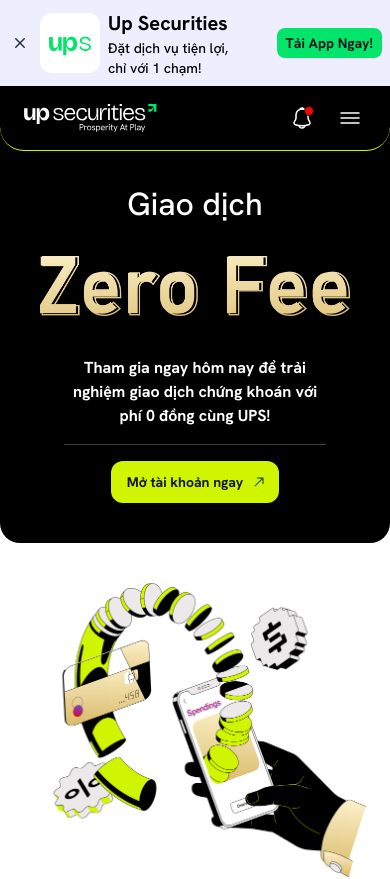
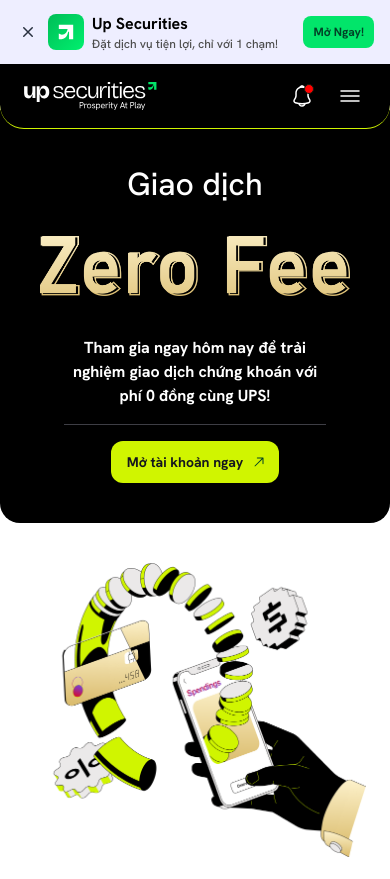
Before and after one commit to Capi-Agency/Capi-x-UPS, a Next.js app: page /bieu-phi in a window 390 px wide. Shown: the top 879 px of the page. Built offline with nearby package versions, Linux system fonts and the light colour scheme; no server answers.

Commit message:
update btn get app

```diff
--- a/src/app/MainLayout.tsx
+++ b/src/app/MainLayout.tsx
@@ -10,7 +10,7 @@
     <ThemeProvider attribute="class" defaultTheme="light" enableSystem>
       <TheHeader isOpen={isOpen} setIsOpen={setIsOpen} />
       <div
-        className={`${isOpen ? 'pt-[130px]' : 'pt-[45px]'} md:pt-14 lg:pt-16 xl:pt-[70px]`}
+        className={`${isOpen ? 'pt-[110px]' : 'pt-[45px]'} md:pt-14 lg:pt-16 xl:pt-[70px]`}
       >
         {children}
       </div>
--- a/src/components/common/btn-get-app/page.tsx
+++ b/src/components/common/btn-get-app/page.tsx
@@ -33,7 +33,7 @@
   return (
     <div className={`block bg-[#EEF] shadow-md md:hidden`}>
       {isOpen ? (
-        <div className="p-2">
+        <div className="px-4 py-3">
           <div className="flex items-center justify-between">
             <div className="flex items-center gap-2">
               <button onClick={() => setIsOpen(false)}>
@@ -53,29 +53,38 @@
                   />
                 </svg>
               </button>
-              <div className="flex size-[60px] min-w-[60px] items-center justify-center rounded-[12px] bg-[#FFF]">
-                <div className="relative h-[36px] w-[42px]">
-                  <NextImg
-                    src="/assets/image/logo-getapp.png"
-                    alt="UPS"
-                    objectFit="cover"
-                    className=""
-                  />
-                </div>
+              <div
+                className="flex size-9 min-w-9 items-center justify-center rounded-[8px]"
+                style={{
+                  background:
+                    'linear-gradient(135deg, #00BD57 0%, #00F06E 100%)',
+                }}
+              >
+                <i>
+                  <svg
+                    xmlns="http://www.w3.org/2000/svg"
+                    width="16"
+                    height="16"
+                    viewBox="0 0 16 16"
+                    fill="none"
+                  >
+                    <path
+                      d="M15.1988 0.798828V15.1614H11.0414V7.6719H10.2412C10.174 7.95185 10.0704 8.35643 9.93124 8.84059C9.66834 9.75137 9.53114 10.2317 9.30182 10.7599C8.81536 11.898 8.16578 12.6601 7.88945 12.9851C7.41066 13.547 6.87143 13.9889 6.27175 14.313C5.97527 14.4721 5.6596 14.6092 5.32665 14.7176C4.75096 14.9438 4.14073 15.0953 3.50938 15.1614C3.26663 15.1844 3.02005 15.1988 2.7677 15.1988C2.51535 15.1988 2.27068 15.1844 2.02889 15.1614C1.61247 15.1173 1.20949 15.0397 0.823776 14.9285C0.81514 14.9266 0.807464 14.9246 0.798828 14.9218V9.60565C0.807464 9.61236 0.81514 9.61811 0.823776 9.62386C3.07186 11.3074 6.2871 10.8165 8.02569 8.64501C8.50448 8.04677 8.87292 7.36703 9.15022 6.65758C9.19723 6.53774 9.47069 5.55888 9.62324 4.95585H0.823776V0.798828H15.1988Z"
+                      fill="white"
+                    />
+                  </svg>
+                </i>
               </div>
               <div>
-                <p className="text-[20px] font-bold text-[#000]">
-                  Up Securities
-                </p>
-                <p className="text-sm font-medium text-[#000]">
-                  Đặt dịch vụ tiện lợi,
-                  <br /> chỉ với 1 chạm!
+                <p className="text-base font-bold text-[#000]">Up Securities</p>
+                <p className="text-wrap text-[12px] font-medium leading-[16px] text-[#4D4D4D]">
+                  Đặt dịch vụ tiện lợi, chỉ với 1 chạm!
                 </p>
               </div>
             </div>
             <Link href={url} target="_blank" rel="noopener noreferrer">
-              <button className="flex h-[30px] items-center text-nowrap rounded-[8px] bg-[#02E56A] px-[9px] text-sm font-bold text-[#15171E]">
-                Tải App Ngay!
+              <button className="flex h-[32px] items-center text-nowrap rounded-[8px] bg-[#02E56A] px-[10px] py-2 text-[12px] font-bold text-[#014227]">
+                Mở Ngay!
               </button>
             </Link>
           </div>
```
Also changed, not shown: public/assets/image/logo-getapp.png (deleted).
